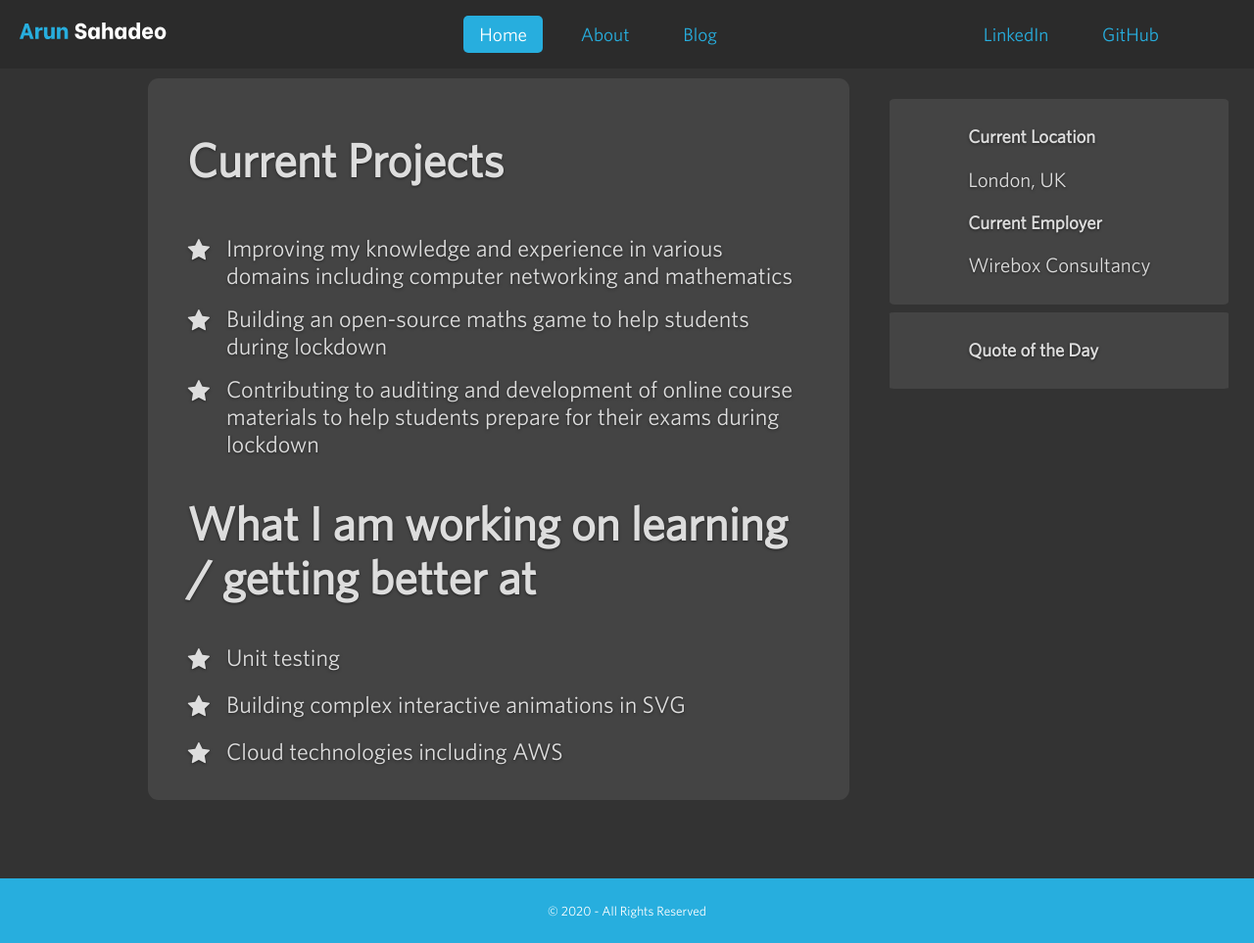
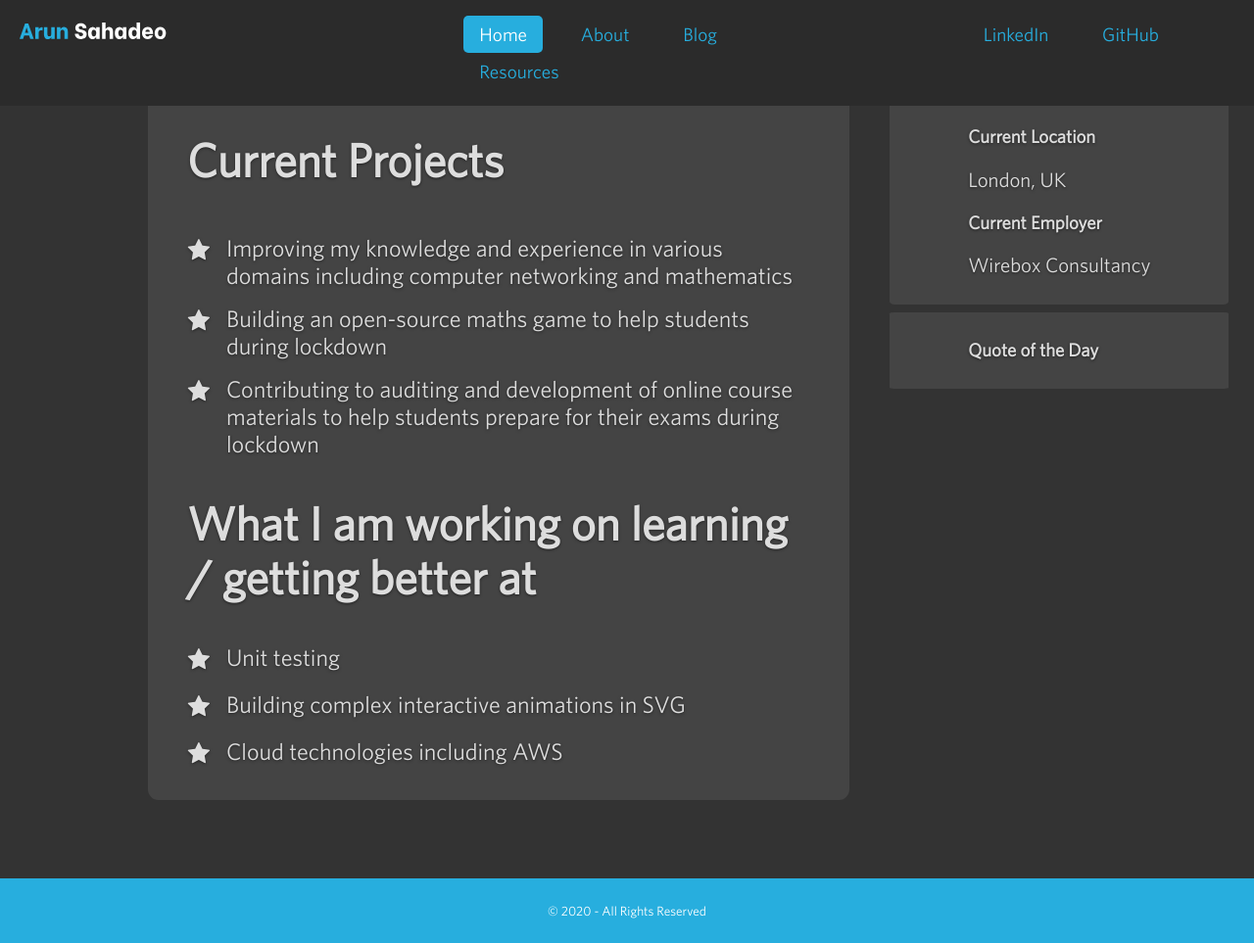
Before and after one commit to ArunSahadeo/ArunSahadeo.github.io, a Jekyll site: the page built from index.html, in a window 1280 px wide and 963 px high. Shown: the whole window at 98% size. Built offline with Jekyll 4.4.1, drawn with Linux system fonts in a browser that asks for light colours; some web fonts are replaced.

Commit message:
Add resources to top nav

```diff
--- a/_includes/components/top/header/navigation.html
+++ b/_includes/components/top/header/navigation.html
@@ -18,6 +18,12 @@
                 <li{% if page.url contains '/blog' %} class="current"{% endif %}>
                     <a href="/blog">
                         Blog
+                    </a>
+                </li>
+
+                <li{% if page.url == '/resources' %} class="current"{% endif %}>
+                    <a href="/resources">
+                        Resources
                     </a>
                 </li>
             </ul>
```
